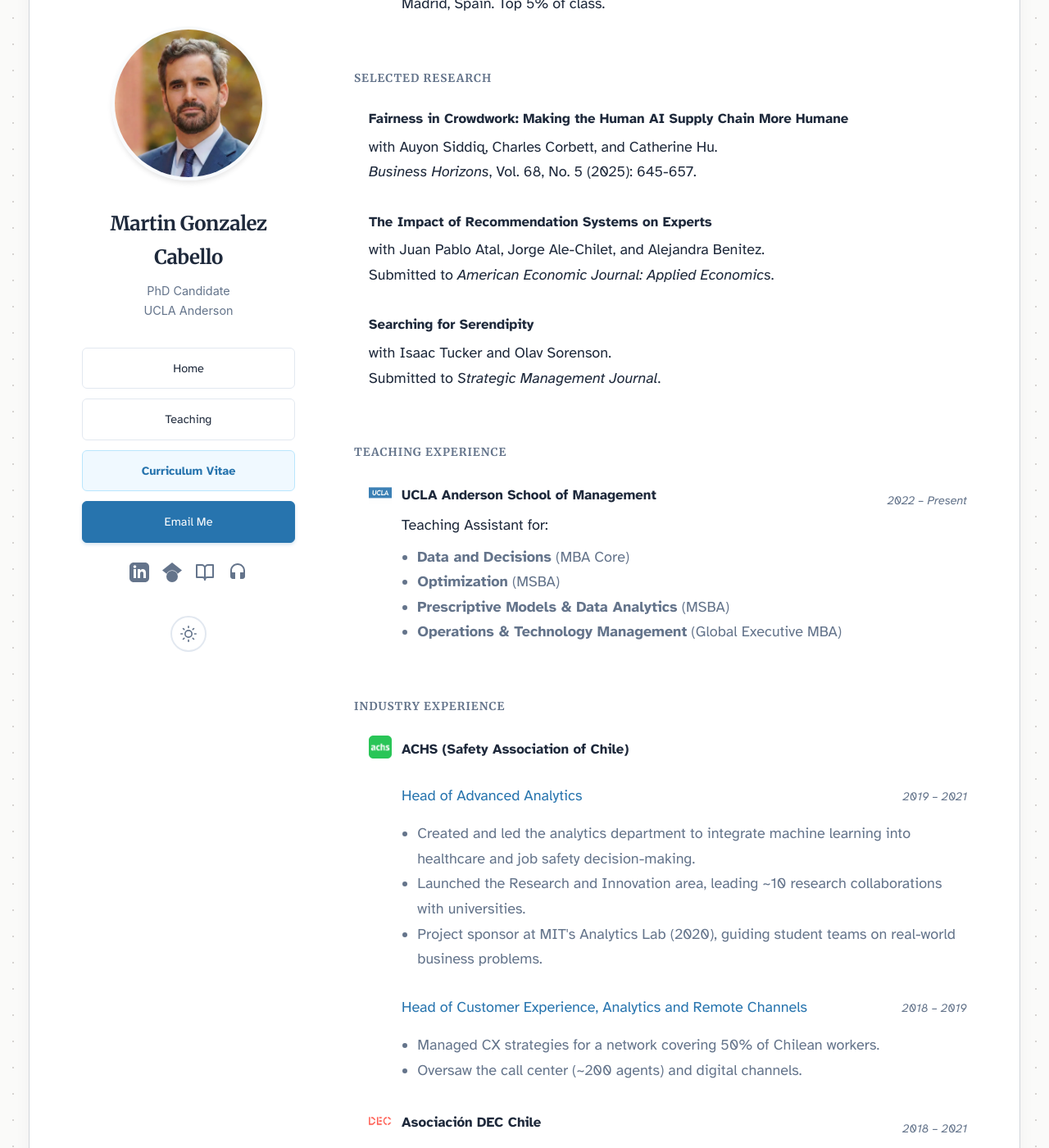
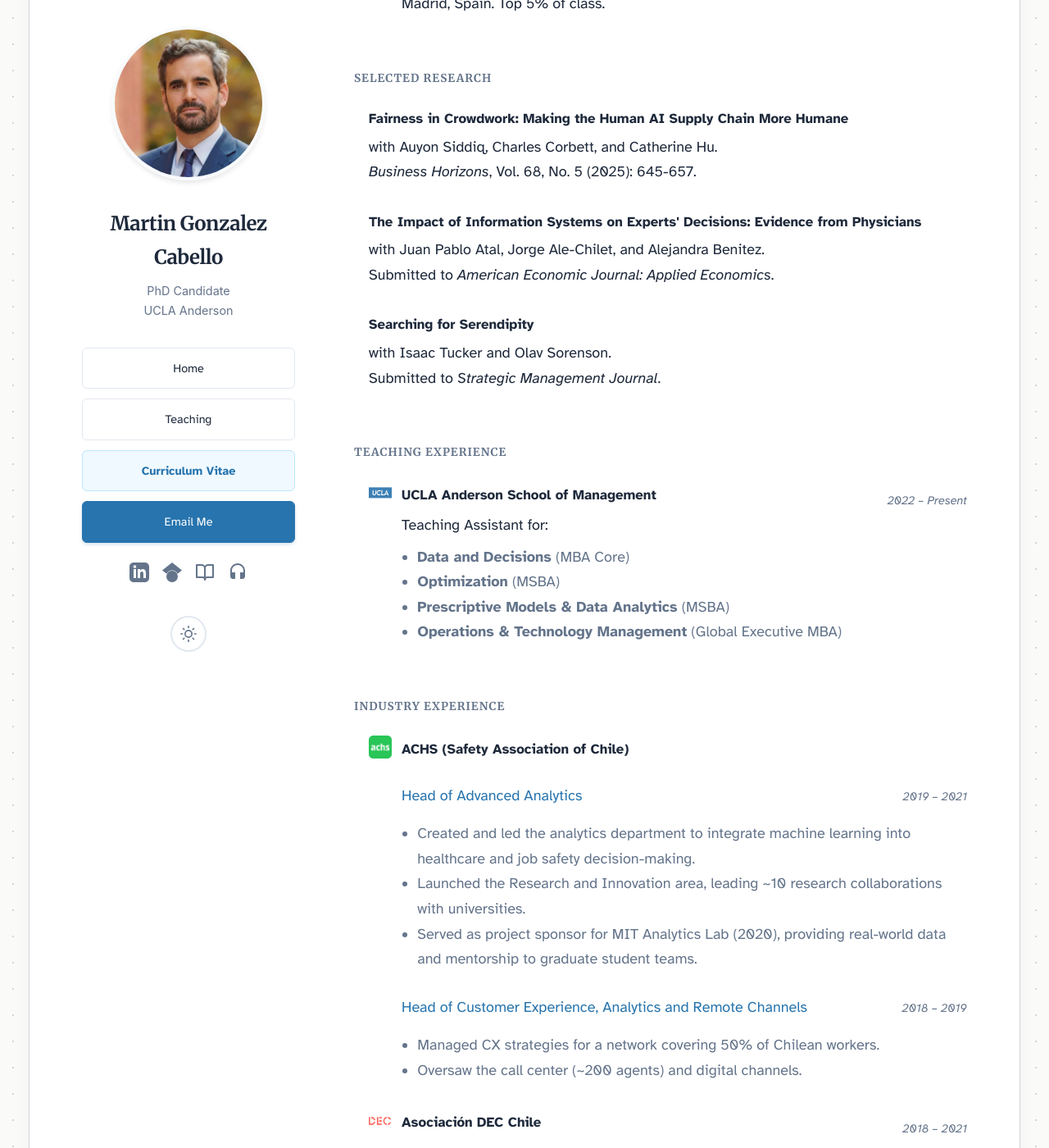
Before and after one commit to martins73/research-site, a Jekyll site: the page built from cv.html, in a window 1280 px wide and 1400 px high, scrolled down 826 px. Shown: the whole window at 82% size. Built offline with Jekyll 4.4.1, drawn with Linux system fonts in a browser that asks for light colours.

Commit message:
Update CV entries and descriptions for clarity

```diff
--- a/cv.html
+++ b/cv.html
@@ -75,7 +75,7 @@ description: Curriculum Vitae of Martin Gonzalez Cabello - PhD Candidate at UCLA
     </div>
 
     <div class="cv-entry">
-        <span class="cv-title">The Impact of Recommendation Systems on Experts</span>
+        <span class="cv-title">The Impact of Information Systems on Experts' Decisions: Evidence from Physicians </span>
         <div class="cv-desc cv-desc-no-indent">with Juan Pablo Atal, Jorge Ale-Chilet, and Alejandra Benitez.<br>Submitted to <em>American Economic Journal: Applied Economics</em>.</div>
     </div>
 
@@ -128,7 +128,7 @@ description: Curriculum Vitae of Martin Gonzalez Cabello - PhD Candidate at UCLA
                 <ul>
                     <li>Created and led the analytics department to integrate machine learning into healthcare and job safety decision-making.</li>
                     <li>Launched the Research and Innovation area, leading ~10 research collaborations with universities.</li>
-                    <li>Project sponsor at MIT's Analytics Lab (2020), guiding student teams on real-world business problems.</li>
+                    <li>Served as project sponsor for MIT Analytics Lab (2020), providing real-world data and mentorship to graduate student teams.</li>
                 </ul>
             </div>
         </div>
```
